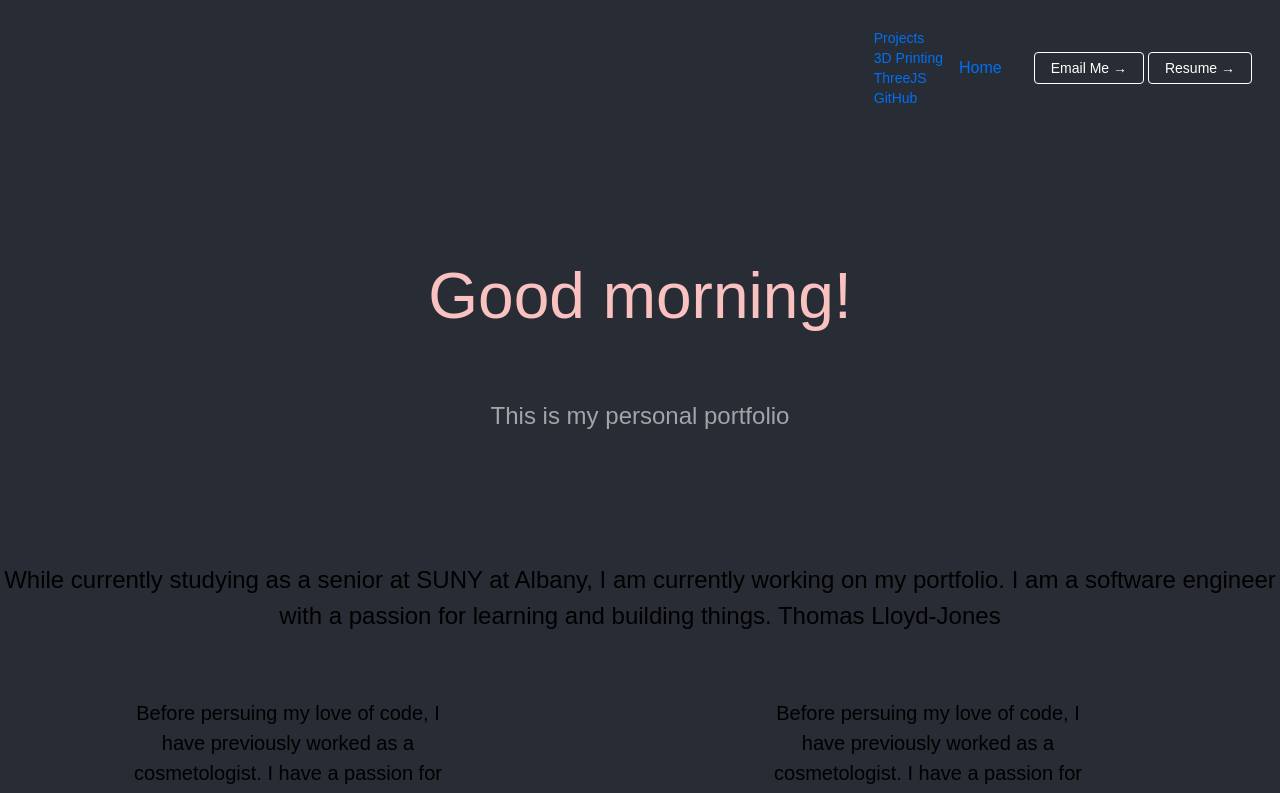
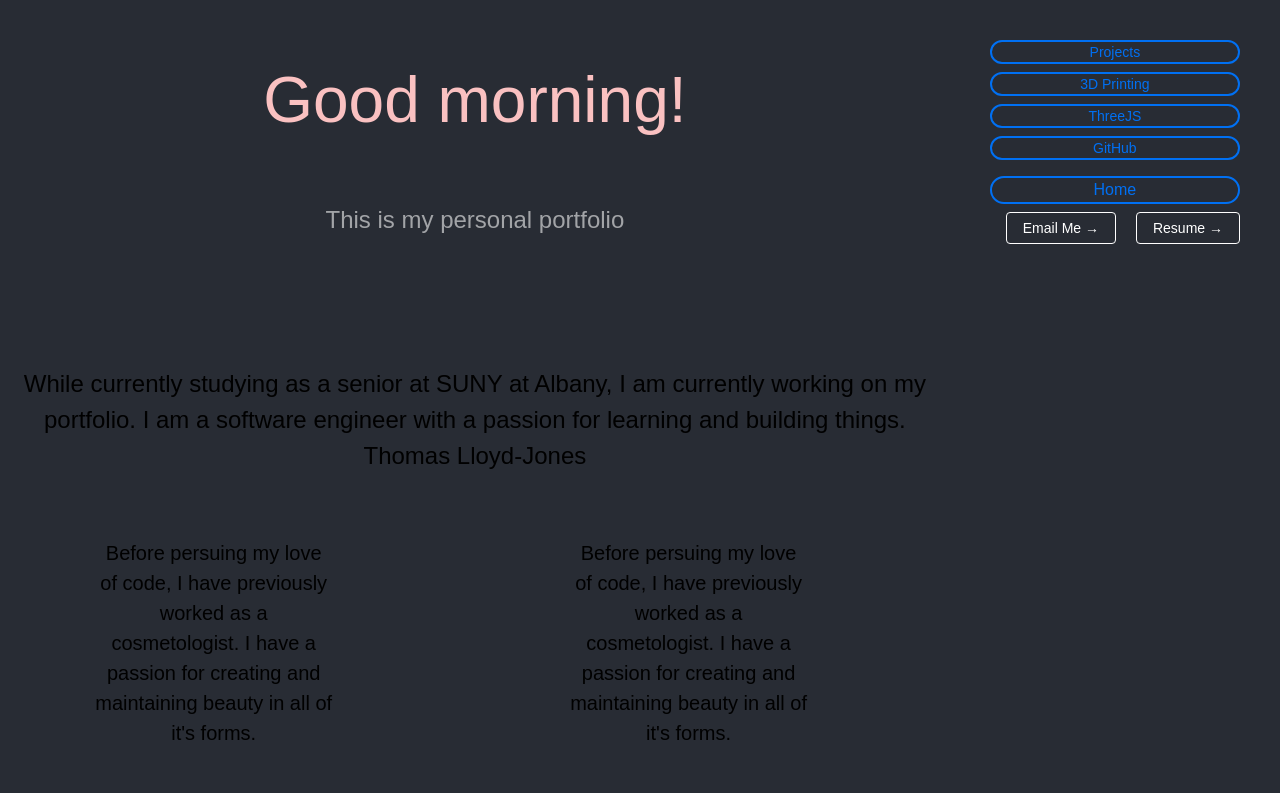
Before and after one commit to DynamicApproach/Website, a Next.js app: page / in a window 1280 px wide. Shown: the top 793 px of the page. Built offline with nearby package versions, Linux system fonts and the light colour scheme.

Commit message:
Remove json import and style navbar to right

```diff
--- a/pages/Nav.tsx
+++ b/pages/Nav.tsx
@@ -2,51 +2,67 @@ import Link from "next/link";
 //import Image from "next/image";
 export const Nav = () => {
   return (
-    <div className="sticky top-0 right-5 m-5 flex min-w-fit justify-end bg-backgray">
-      <nav
-        className="sticky inline-flex flex-wrap items-center justify-between
-       overflow-x-auto bg-backgray p-2 text-blue "
-      >
-        <div className="inline-block w-auto flex-wrap lg:flex lg:w-auto lg:items-center">
-          <div className="text-sm lg:flex-grow">
-            <Link href="/Projects" target="_blank">
-              <p className="mt-4 mr-4 block cursor-pointer font-sans text-nextblue hover:text-white lg:mt-0">
+    <div
+      className=" sticky top-0 float-right m-2 flex
+     justify-end bg-backgray p-6"
+    >
+      <nav className="sticky border-spacing-80 ">
+        <div className=" inline-block min-w-full  flex-wrap items-center bg-backgray ">
+          <div className=" content-center justify-center align-middle text-sm ">
+            <Link href="/Projects">
+              <p
+                className="border-indigo-500  m-2 cursor-pointer  rounded-full
+               border-2 text-center align-middle text-nextblue hover:border-nextblue hover:text-white"
+              >
                 Projects
               </p>
-            </Link>{" "}
+            </Link>
             <Link href="/printing">
-              <p className="mt-4 mr-4 block cursor-pointer font-sans text-nextblue hover:text-white lg:mt-0">
+              <p
+                className="border-indigo-500   m-2 cursor-pointer rounded-full  border-2
+               text-center align-middle text-nextblue hover:border-nextblue hover:text-white"
+              >
                 3D Printing
               </p>
             </Link>
             <Link href="/print">
-              <p className="mt-4 mr-4 block cursor-pointer font-sans text-nextblue hover:text-white lg:mt-0">
+              <p
+                className="border-indigo-500   m-2  cursor-pointer rounded-full  border-2
+               text-center align-middle text-nextblue hover:border-nextblue hover:text-white"
+              >
                 ThreeJS
               </p>
             </Link>
             <Link href="https://github.com/DynamicApproach/" target={"_blank"}>
-              <p className="mt-4 mr-4 block cursor-pointer font-sans text-nextblue hover:text-white lg:mt-0">
+              <p
+                className="border-indigo-500   m-2  cursor-pointer rounded-full  border-2
+               text-center align-middle text-nextblue hover:border-nextblue hover:text-white"
+              >
                 GitHub
               </p>
             </Link>
           </div>
           <Link href="/">
-            <p className="mt-4 mr-4 block cursor-pointer font-sans text-nextblue hover:text-white lg:mt-0">
+            <p
+              className="border-indigo-500  m-2  cursor-pointer rounded-full  border-2
+               text-center align-middle text-nextblue hover:border-nextblue hover:text-white"
+            >
               Home
             </p>
           </Link>
           <div className="cursor-pointer space-x-1 pl-4">
             <Link href="mailto: tlloyd-jones@albany.edu">
               <p
-                className=" hover:border-transparent hover:text-black mt-4 inline-block
-               rounded border border-white px-4 py-2 text-sm leading-none text-white hover:bg-nextblue lg:mt-0"
+                className=" hover:border-transparent hover:text-black m-2 mt-4
+               inline-block rounded  border  border-white px-4 py-2 text-sm leading-none
+                text-white hover:bg-nextblue lg:mt-0"
               >
                 Email Me &rarr;
               </p>
             </Link>
             <a>
               <p
-                className=" hover:border-transparent hover:text-black mt-4 inline-block
+                className="  hover:border-transparent  hover:text-black m-2 mt-4 inline-block
               rounded border border-white px-4 py-2 pl-4 text-sm leading-none text-white hover:bg-nextblue lg:mt-0"
               >
                 Resume &rarr;
--- a/pages/Projects.tsx
+++ b/pages/Projects.tsx
@@ -38,7 +38,8 @@ export const projects = () => {
           </a>
 
           <a
-            href="https://vercel.com/new?utm_source=create-next-app&utm_medium=default-template&utm_campaign=create-next-app"
+            href="https://vercel.com/new?utm_source=create-next-app
+            &utm_medium=default-template&utm_campaign=create-next-app"
             className={styles.card}
           >
             <h2>Project4&rarr;</h2>
--- a/pages/index.tsx
+++ b/pages/index.tsx
@@ -1,10 +1,9 @@
 import type { NextPage } from "next";
 import Head from "next/head";
-import Image from "next/image";
+//import Image from "next/image";
 import styles from "../styles/Home.module.css";
 import Nav from "pages/Nav";
-import Link from "next/link";
-import { default as data } from "package.json";
+//import Link from "next/link";
 const addonList = [
   "NPM, ",
   "GIT, ",
@@ -39,8 +38,7 @@ const Index: NextPage = () => (
   <div className="light:bg-white mx-auto bg-backgray ">
     <Nav />
     <Head>
-      <meta name="description" content="Generated by create next app" />
-      <title>{data.name}</title>
+      <meta name="ThomasLJ" content="Thomas LJ Website" />
       <link rel="icon" href="/images/melongray.png" className="border" />
     </Head>
 
--- a/styles/Home.module.css
+++ b/styles/Home.module.css
@@ -11,7 +11,6 @@
   justify-content: center;
   align-items: center;
   position: relative;
-  margin-top: 10vh;
 }
 
 .footer {
--- a/styles/Projects.module.css
+++ b/styles/Projects.module.css
@@ -95,7 +95,6 @@
   align-items: center;
   justify-content: center;
   flex-wrap: wrap;
-  max-width: 800px;
 }
 
 .card {
@@ -136,10 +135,3 @@
   height: 1em;
   margin-left: 0.5rem;
 }
-
-@media (max-width: 600px) {
-  .grid {
-    width: 100%;
-    flex-direction: column;
-  }
-}
```
